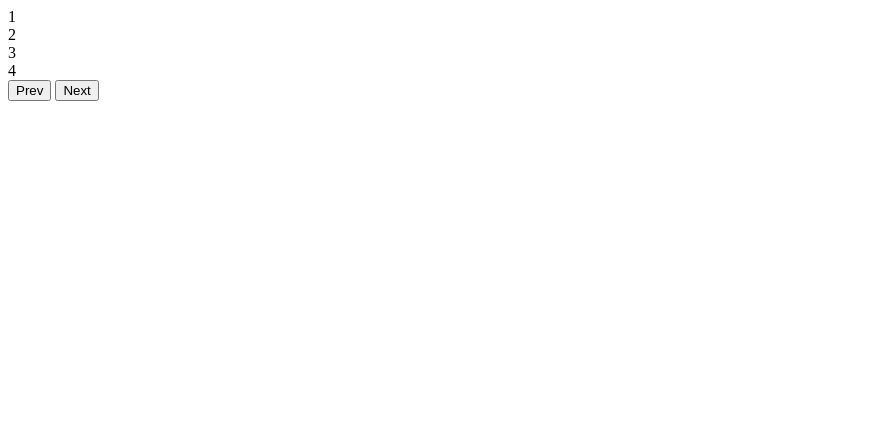
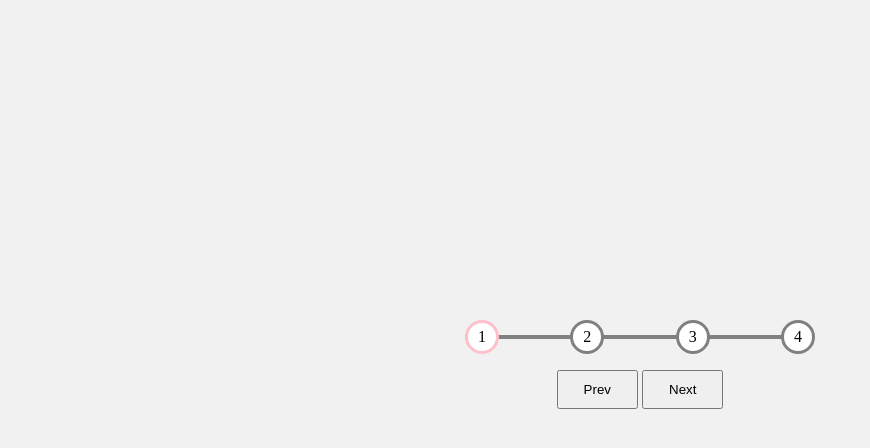
Before and after one commit to Marina8989/progressStepsJS, a plain HTML site: page index.html in a window 1280 px wide. Shown: the whole page, without its empty margins (0-870 px from the left). Drawn offline with Linux system fonts and the light colour scheme.

Commit message:
working on css part

```diff
--- a/main.css
+++ b/main.css
@@ -0,0 +1,54 @@
+*{
+    margin: 0;
+    padding: 0;
+    box-sizing: border-box;
+}
+body{
+    background: rgb(241, 241, 241);
+    overflow: hidden;
+}
+.container{
+    width: 350px;
+    margin: 25% auto;
+    text-align: center;
+}
+.progress-container{
+    display: flex;
+    justify-content: space-between;
+    align-items: center;
+    align-self: center;
+    text-align: center;
+    width: 350px;
+    margin: auto;
+}
+.circle{
+    display: flex;
+    justify-content: center;
+    position: relative;
+    background: white;
+    padding: 5px 10px;
+    border-radius: 50%;
+    border: 3px solid grey;
+}
+.circle.active{
+    border: 3px solid pink;;
+}
+.progress{
+    content: "";
+    position: absolute;
+    height: 4px;
+    width: 27%;
+    background: grey;
+    z-index: 0;
+}
+.progress.active{
+    position: absolute;
+    height: 4px;
+    width: 27%;
+    background: pink;
+    z-index: 0;
+}
+.btn{
+    padding: 10px 25px;
+    margin-top: 1rem;
+}
```
Also changed, not shown: index.html (+3 -0 lines).
